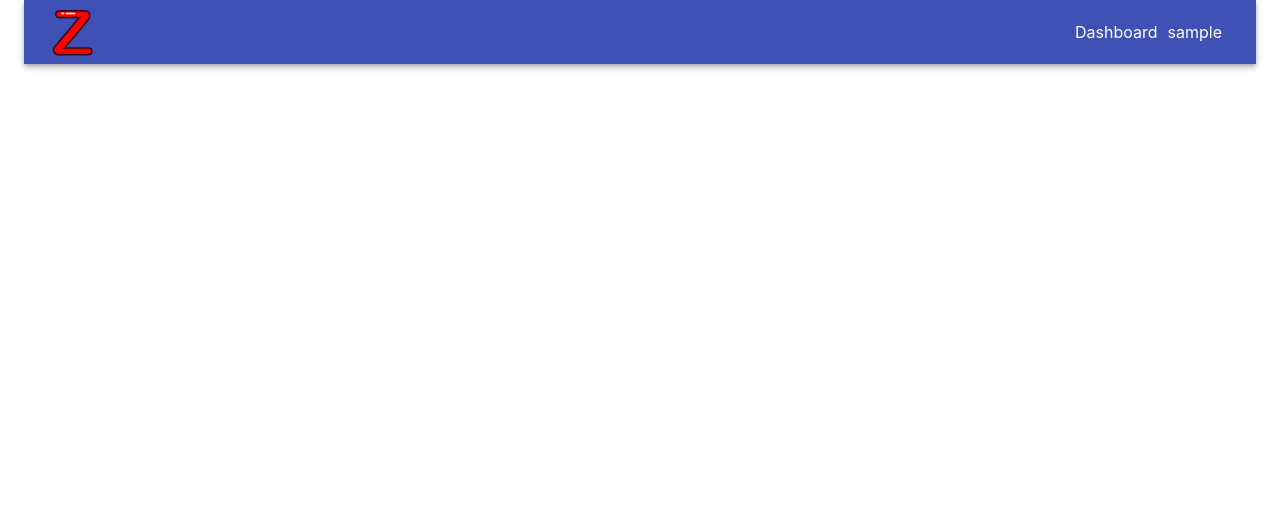
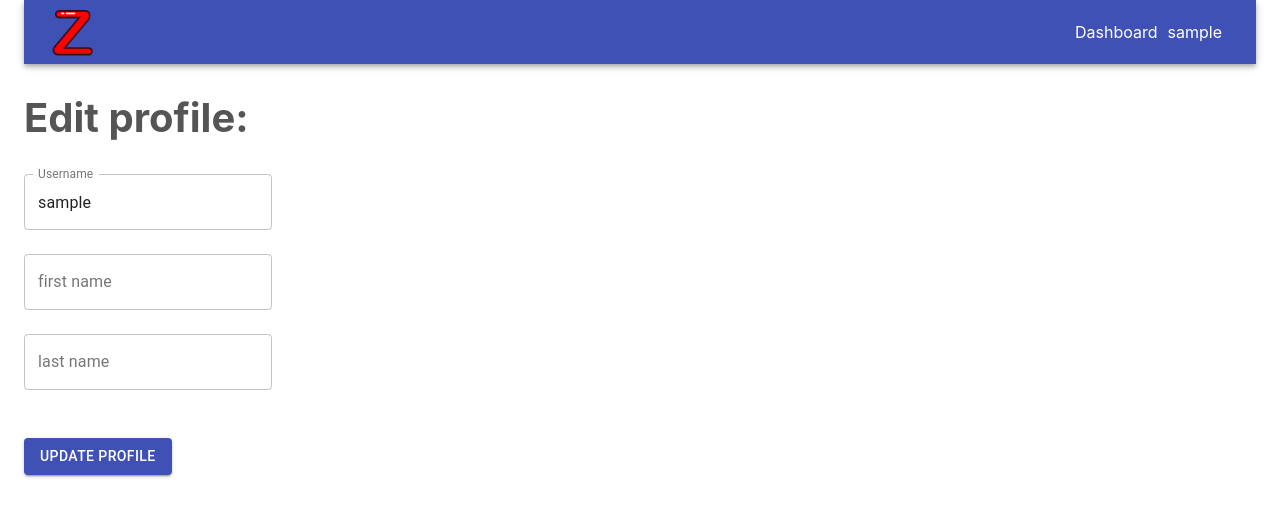
Before and after one commit to a-to-z-experiences-app/Front-end, a React (Create React App) app: page /profile in a window 1280 px wide. Shown: the top 516 px of the page. Built offline with nearby package versions, Linux system fonts and the light colour scheme; sample sign-in values are in the browser's storage.

Commit message:
fixed register bug, added private routes, build profile CRUD

```diff
--- a/src/App.js
+++ b/src/App.js
@@ -3,32 +3,39 @@ import "./App.scss";
 import Experiences from "./components/experiences/list";
 import AddExperience from "./components/experiences/add";
 import LogIn from "./components/user/login";
-import { Route } from "react-router-dom";
+import { BrowserRouter as Router, Route, Switch } from "react-router-dom";
 import Register from "./components/user/register";
 import Menu from "./components/menu";
+import PrivateRoute from "./helpers/privateRoute";
 
 import Container from "@material-ui/core/Container";
+import User from "./components/user/user";
 
 function App() {
   return (
     <>
+      <Router>
         <Container maxWidth="lg">
           <Menu></Menu>
+          <Switch>
             <Route exact path="/" component={Experiences} />
             <Route path="/signin" component={LogIn} />
             <Route path="/register" component={Register} />
-				<Route
+            <PrivateRoute
               path="/dashboard"
-					render={props => (
-						<Experiences {...props} isDashboard={true} />
-					)}
+              render={props => <Experiences {...props} isDashboard={true} />}
             />
-				<Route path="/add" component={AddExperience} />
-				<Route path="/edit/:id" component={AddExperience} />
-				<Route path="/experience/:id" component={Experiences} />
-				<Route path="/profile" component={""} />
-				<Route path="/user/:id" component={""} />
+            <PrivateRoute path="/add" component={AddExperience} />
+            <PrivateRoute path="/edit/:id" component={AddExperience} />
+            <PrivateRoute path="/experience/:id" component={Experiences} />
+            <PrivateRoute
+              path="/profile"
+              component={props => <User {...props} />}
+            />
+            {/* <PrivateRoute path="/user/:id" component={""} /> */}
+          </Switch>
         </Container>
+      </Router>
     </>
   );
 }
--- a/src/components/user/register.jsx
+++ b/src/components/user/register.jsx
@@ -30,9 +30,9 @@ const Register = ({ user, registerUser, history }) => {
         <img src={logo} alt="logo" />
         <h2>
           <NavLink className="navLink" to="/signin">
-            Sign In
+            Sign In{" "}
           </NavLink>
-          / Register
+          | Register
         </h2>
       </div>
 
@@ -44,7 +44,7 @@ const Register = ({ user, registerUser, history }) => {
               name="username"
               id="username"
               placeholder="username"
-              value={userData.email}
+              value={userData.username}
               onChange={handleChange}
             />
           </FormGroup>
@@ -65,7 +65,7 @@ const Register = ({ user, registerUser, history }) => {
           <FormGroup>
             <Input
               type="text"
-              name="first name"
+              name="first_name"
               id="first_name"
               placeholder="first name"
               value={userData.first_name}
@@ -77,7 +77,7 @@ const Register = ({ user, registerUser, history }) => {
           <FormGroup>
             <Input
               type="text"
-              name="first name"
+              name="last_name"
               id="last_name"
               placeholder="last name"
               value={userData.last_name}
--- a/src/components/user/user.jsx
+++ b/src/components/user/user.jsx
@@ -0,0 +1,81 @@
+import React, { useReducer, useState } from "react";
+import { updateUser } from "../../state/actionCreators";
+import { connect } from "react-redux";
+import { useParams, useHistory } from "react-router";
+
+import Button from "@material-ui/core/Button";
+import TextField from "@material-ui/core/TextField";
+import "date-fns";
+
+const EditProfile = ({ updateUser, user, history, ...props }) => {
+  console.log(props, history);
+  const [userData, setUserData] = useState({
+    username: user.username,
+    first_name: user.first_name,
+    last_name: user.last_name
+  });
+
+  const handleChange = e => {
+    setUserData({
+      ...userData,
+      [e.target.name]: e.target.value
+    });
+  };
+
+  const handleSubmit = e => {
+    e.preventDefault();
+    updateUser(userData, user.id);
+    history.push("/dashboard");
+  };
+
+  return (
+    <>
+      <h1>Edit profile:</h1>
+      <form onSubmit={handleSubmit}>
+        <br />
+        <TextField
+          id="standard-basic"
+          label="Username"
+          name="username"
+          value={userData.username}
+          onChange={handleChange}
+          variant="outlined"
+        />
+        <br />
+        <br />
+        <TextField
+          id="standard-basic"
+          label="first name"
+          name="first_name"
+          value={userData.first_name}
+          onChange={handleChange}
+          variant="outlined"
+          type="text"
+        />
+        <br />
+        <br />
+        <TextField
+          id="standard-basic"
+          label="last name"
+          name="last_name"
+          value={userData.last_name}
+          onChange={handleChange}
+          variant="outlined"
+          type="text"
+        />
+        <br />
+        <br />
+        <br />
+        <Button type="submit" variant="contained" color="primary">
+          Update Profile
+        </Button>
+      </form>
+    </>
+  );
+};
+
+// Step 8: Use "connect" to plug the component to redux
+// Step 9: Plug the action creators into the component
+export default connect(state => state, {
+  updateUser
+})(EditProfile);
--- /dev/null
+++ b/src/helpers/privateRoute.js
@@ -0,0 +1,11 @@
+import React from "react";
+import { Redirect, Route } from "react-router-dom";
+
+function PrivateRoute({ component: Component, ...props }) {
+  if (localStorage.getItem("token")) {
+    return <Route {...props} render={props => <Component {...props} />} />;
+  }
+  return <Redirect to="/signin" />;
+}
+
+export default PrivateRoute;
--- a/src/state/actionCreators.js
+++ b/src/state/actionCreators.js
@@ -20,8 +20,6 @@ export const loadExperiences = () => dispatch => {
     });
 };
 
-
-// Step 7: Design action creator functions
 export const loadUserExperiences = userID => dispatch => {
   axiosWithAuth()
     .get("/users/" + userID + "/host_experiences")
@@ -78,7 +76,7 @@ export const registerUser = data => dispatch => {
 };
 
 export const saveExperience = (experience, userID) => dispatch => {
-	if(experience.id !== undefined) {
+  if (experience.id !== undefined) {
     axiosWithAuth()
       .put("/experiences/" + experience.id, experience)
       .then(response => {
@@ -147,7 +145,6 @@ export const deleteExperience = id => dispatch => {
     });
 };
 
-// Step 7: Design action creator functions
 export const updateForm = ({ name, value }) => {
   return {
     type: types.UPDATE_FORM,
@@ -157,3 +154,22 @@ export const updateForm = ({ name, value }) => {
     }
   };
 };
+
+export const updateUser = (data, id) => dispatch => {
+  console.log(data);
+  axiosWithAuth()
+    .put(`/users/${id}`, data)
+    .then(response => {
+      console.log(response.data);
+      localStorage.setItem("user", response.data.user);
+      dispatch({
+        type: types.UPDATE_USER,
+        payload: {
+          user: data
+        }
+      });
+    })
+    .catch(error => {
+      console.log("error!!!", error.response);
+    });
+};
```
Lines whose indentation alone changed are shown as unchanged.
